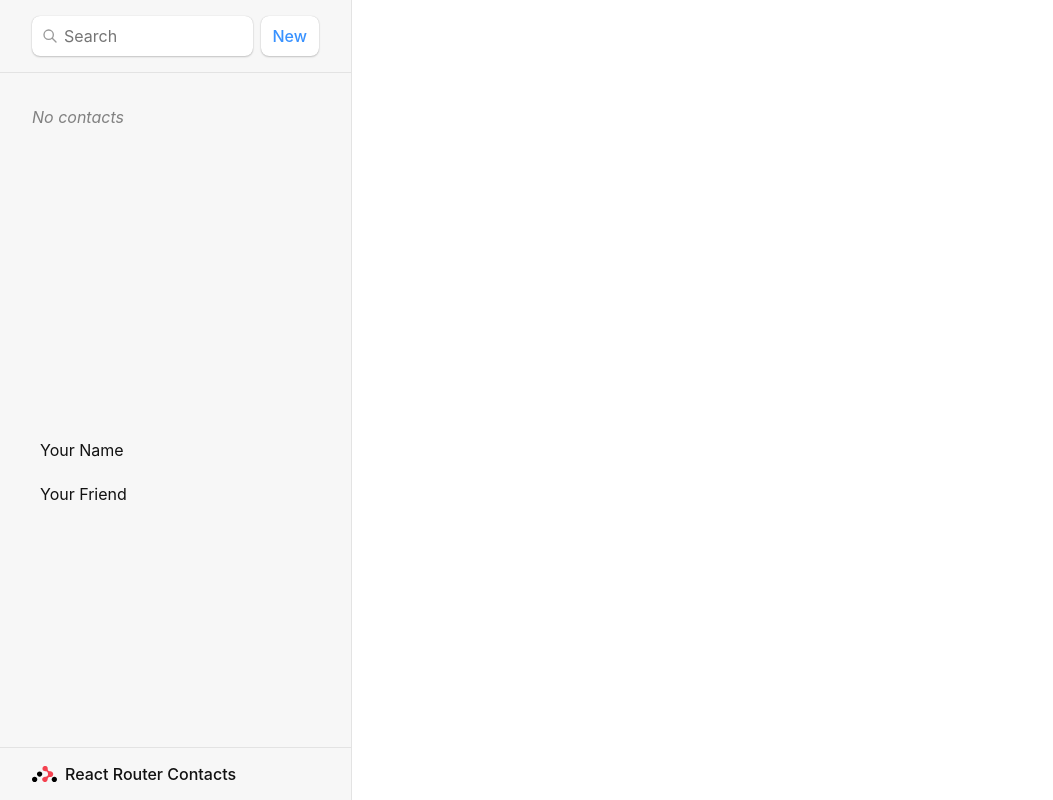
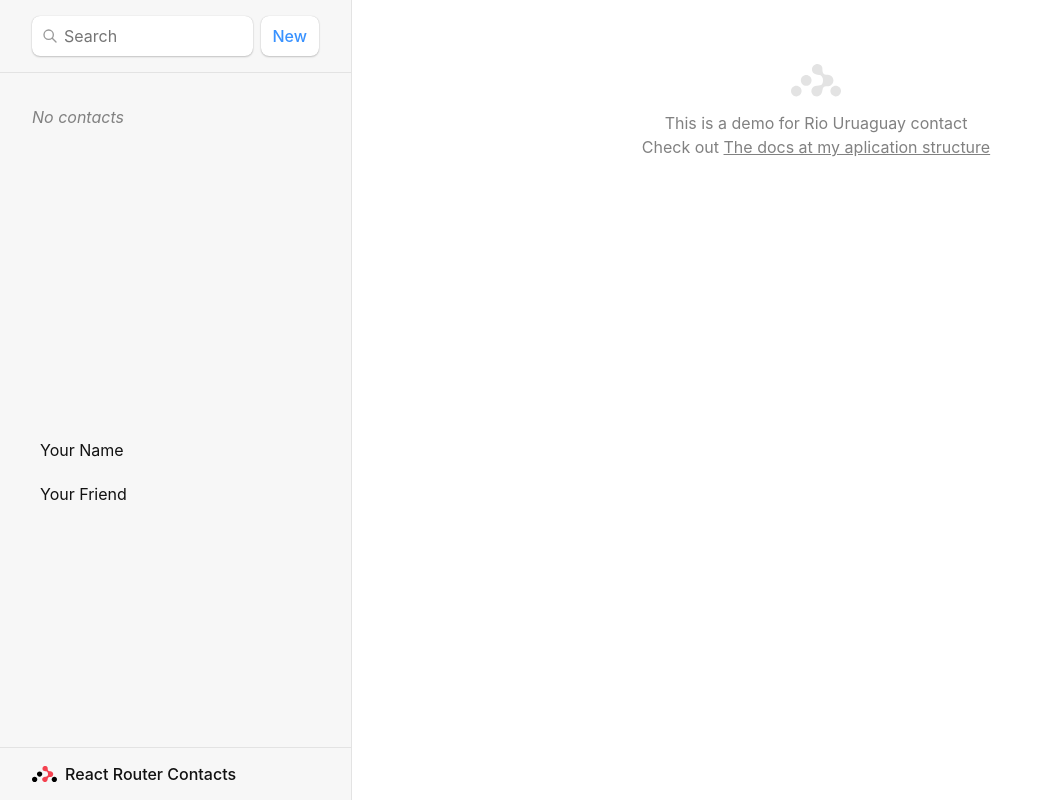
Before and after one commit to gablon29/project-contacts-friend, a React (Vite) app: page / in a window 1280 px wide. Shown: the whole page, without its empty margins (0-1053 px from the left). Built offline with nearby package versions, Linux system fonts and the light colour scheme.

Commit message:
incluyendo index para los espacios en blanco/ funcion para el button cancelar del formulario / guia para la navegacion del usuario

```diff
--- a/src/main.jsx
+++ b/src/main.jsx
@@ -10,6 +10,8 @@ import Root,
 import ErrorPage from './Error-page'
 import Contact, { loader as contactLoader } from './routes/contact'
 import EditContact, { action as editAction } from './routes/edit'
+import { action as destroyAction } from './routes/destroy'
+import Index from './routes/index'
 
 
 const router = createBrowserRouter([
@@ -20,6 +22,7 @@ const router = createBrowserRouter([
     loader: rootLoader,
     action: rootAction,
     children: [
+      { index: true, element: <Index /> },
       {
         path: "contacts/:contactId",
         element: <Contact />,
@@ -30,8 +33,13 @@ const router = createBrowserRouter([
         element: <EditContact />,
         loader: contactLoader,
         action: editAction,
-      }
-    ]
+      },
+      {
+        path: "contacts/:contactId/destroy",
+        action: destroyAction,
+        errorElement: <div>Oops! There was an error</div>
+      },
+    ],
   },
 ])
 
--- /dev/null
+++ b/src/routes/destroy.jsx
@@ -0,0 +1,7 @@
+import { redirect } from "react-router-dom";
+import { deleteContact } from "../contacts";
+
+export async function action({ params }) {
+    await deleteContact(params.contactId);
+    return redirect("/");
+}
--- a/src/routes/edit.jsx
+++ b/src/routes/edit.jsx
@@ -1,4 +1,4 @@
-import { Form, useLoaderData, redirect } from "react-router-dom";
+import { Form, useLoaderData, redirect, useNavigate } from "react-router-dom";
 import { updateContact } from "../contacts";
 
 export async function action({ request, params }) {
@@ -10,6 +10,7 @@ export async function action({ request, params }) {
 
 export default function EditContact() {
     const { contact } = useLoaderData();
+    const navigate = useNavigate();
 
     return (
         <Form method="post" id="contact-form">
@@ -59,7 +60,13 @@ export default function EditContact() {
             </label>
             <p>
                 <button type="submit">Save</button>
-                <button type="button">Cancel</button>
+                <button
+                    type="button"
+                    onClick={() => {
+                        navigate(-1);
+                    }}
+                >Cancel
+                </button>
             </p>
         </Form>
     );
--- /dev/null
+++ b/src/routes/index.jsx
@@ -0,0 +1,12 @@
+export default function Index() {
+    return (
+        <p id="zero-state">
+            This is a demo for Rio Uruaguay contact
+            <br />
+            Check out{" "}
+            <a href="https://reactrouter.com">
+                The docs at my aplication structure
+            </a>
+        </p>
+    )
+}
--- a/src/routes/root.jsx
+++ b/src/routes/root.jsx
@@ -1,9 +1,11 @@
 import {
   Link,
+  NavLink,
   Outlet,
   useLoaderData,
   Form,
   redirect,
+  useNavigation,
 } from "react-router-dom";
 import { getContacts, createContact } from "../contacts";
 
@@ -20,6 +22,8 @@ export async function loader() {
 
 export default function Root() {
   const { contacts } = useLoaderData();
+  const navigation = useNavigation();
+
   return (
     <>
       <div id="sidebar">
@@ -52,7 +56,7 @@ export default function Root() {
             <ul>
               {contacts.map((contact) => (
                 <li key={contact.id}>
-                  <Link to={`contacts/${contact.id}`}>
+                  <NavLink to={`contacts/${contact.id}`}>
                     {contact.first || contact.last ? (
                       <>
                         {contact.first} {contact.last}
@@ -61,7 +65,7 @@ export default function Root() {
                       <i>No Name</i>
                     )}{" "}
                     {contact.favorite && <span>★</span>}
-                  </Link>
+                  </NavLink>
                 </li>
               ))}
             </ul>
@@ -82,7 +86,11 @@ export default function Root() {
           </ul>
         </nav>
       </div>
-      <div id="detail">
+      <div
+        id="detail"
+        className={
+          navigation.state === "loading" ? "loading" : ""
+        } >
         <Outlet />
       </div>
     </>
```
